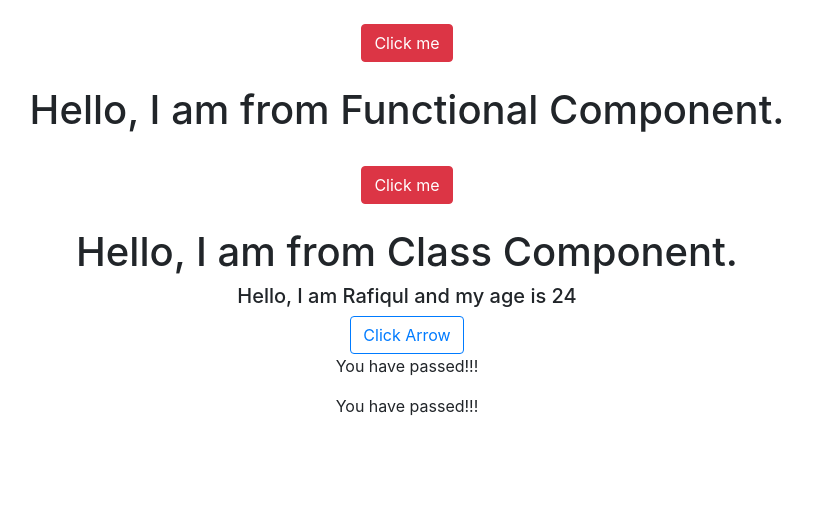
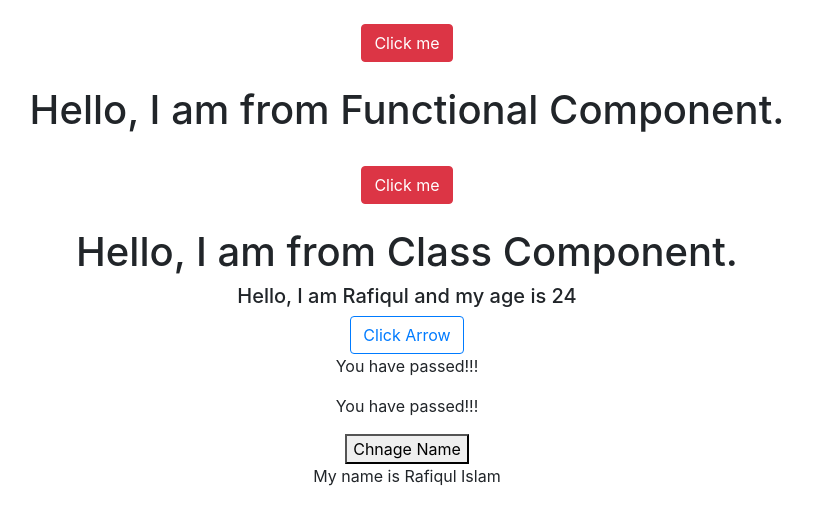
Before and after one commit to pustian-rafiq/react-practice, a React (Create React App) app: page / in a window 1280 px wide. Shown: the top 524 px of the page, without its empty margins (233-1046 px from the left). Built offline with nearby package versions, Linux system fonts and the light colour scheme.

Commit message:
render and hydrate method

```diff
--- a/src/App.js
+++ b/src/App.js
@@ -8,6 +8,7 @@ import Arrow from './components/Arrow'
 import StateComponent from './components/StateComponent'
 import Condition from './components/Condition'
 import VariableElement from './components/VariableElement'
+import ReactDom from './components/ReactDom'
 function App() {
   return (
     <div className="App">
@@ -19,6 +20,7 @@ function App() {
         <StateComponent></StateComponent>
         <Condition></Condition>
         <VariableElement></VariableElement>
+        <ReactDom></ReactDom>
     </div>
   );
 }
--- /dev/null
+++ b/src/components/ReactDom.js
@@ -0,0 +1,25 @@
+import React, { Component } from 'react'
+import ReactDOM from 'react-dom'
+
+ class ReactDom extends Component {
+
+// uses of render and hydrate method
+    nameChange(){
+        var container = document.getElementById('id1');
+        var element = <h1>I am from Rnder methtod</h1>
+        var cal =function(){
+            alert('Well done! i am call back method');
+        }
+        ReactDOM.render(element, container,cal);
+    }
+    render() {
+        return (
+            <div>
+                <button onClick={this.nameChange}>Chnage Name</button>
+                <p id="id1">My name is Rafiqul Islam</p>
+
+            </div>
+        )
+    }
+}
+export default ReactDom
```
